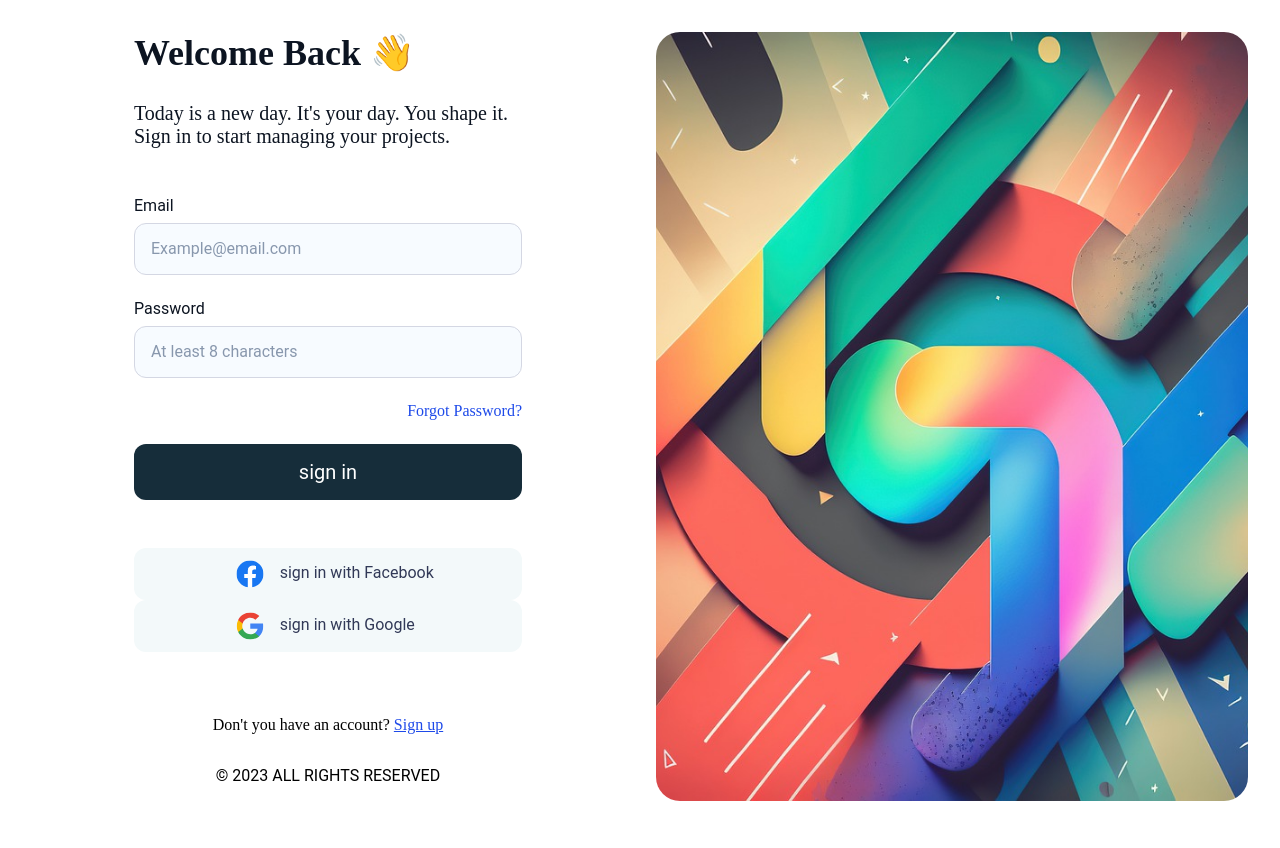
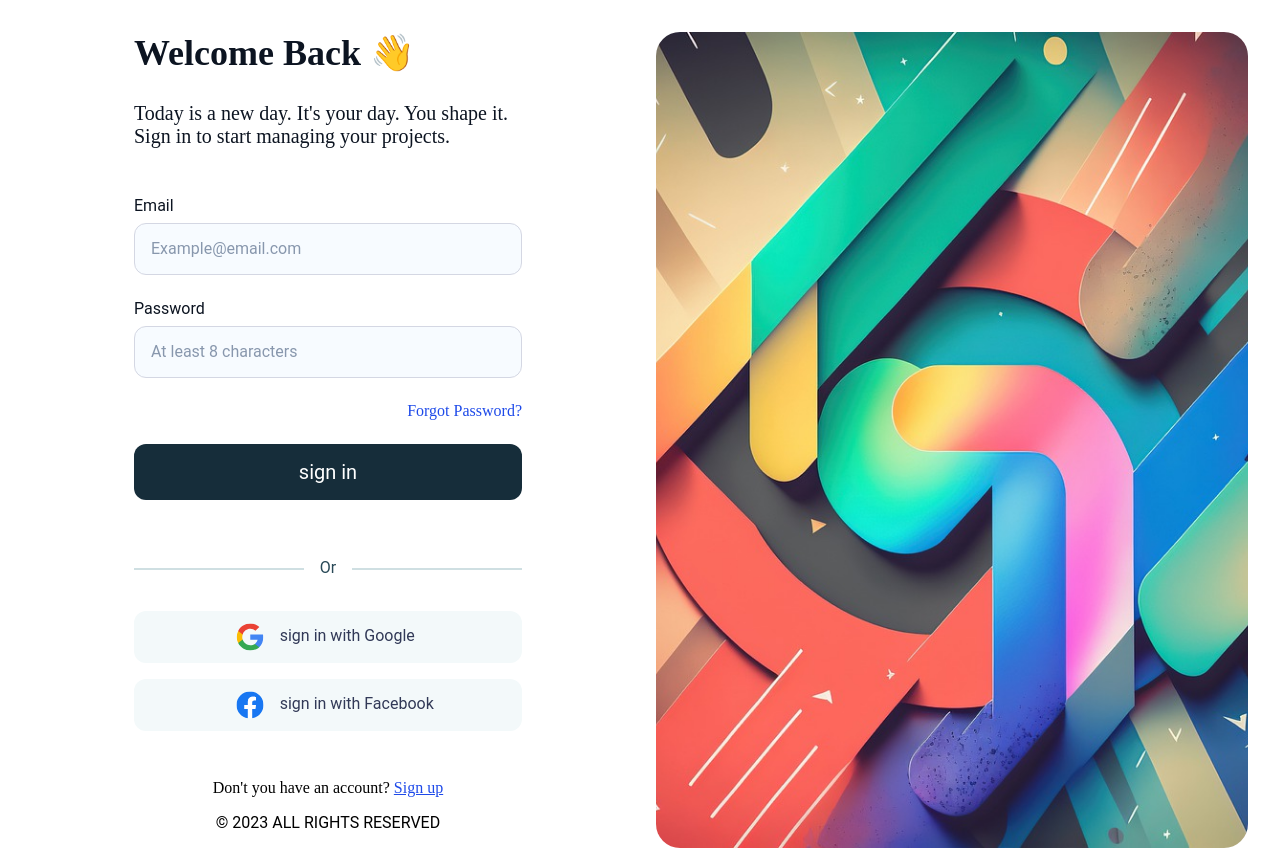
Before and after one commit to younesRekik15/loginPage-community_reactVersion, a React (Vite) app: page / in a window 1280 px wide. Before the commit the page ends 801 px from the top, so only its background shows below. Built offline with nearby package versions, Linux system fonts and the light colour scheme; a web font is replaced by a local one.

Commit message:
added the or bar
added spacing between the social buttons

```diff
--- a/src/App.css
+++ b/src/App.css
@@ -86,8 +86,52 @@ form {
   margin-left: auto;
 }
 
+.social-buttons-container {
+  display: flex;
+  flex-direction: column;
+  gap: 16px;
+}
+
+.or-form {
+  display: flex;
+  flex-direction: column;
+  gap: 24px;
+}
+
+.or-container {
+  display: flex;
+  justify-content: center;
+  position: relative;
+  z-index: 0;
+}
+
+.or-container::before {
+  content: "";
+  background-color: #CFDFE2;
+  width: 100%;
+  height: 2px;
+  position: absolute;
+  top: 50%;
+  z-index: 0;
+}
+
+.or {
+  display: inline-block;
+  padding: 10px 16px;
+  position: relative;
+  z-index: 1;
+  background-color: #FFFFFF;
+  color: #294957;
+}
+
+.or span {
+  font-family: Roboto;
+  font-size: 16px;
+}
+
 .sign-up {
   text-align: center;
+  margin: 0;
 }
 
 @font-face {
@@ -155,6 +199,18 @@ form {
 form {
   gap: 16px;
 }
+
+.or-form {
+  gap: 16px;
+}
+
+.or {
+  padding-top: 18px;
+}
+
+.social-buttons-container {
+  flex-direction: row;
+}
 }
 
 @media only screen and (min-width: 871px) {
--- a/src/App.tsx
+++ b/src/App.tsx
@@ -30,15 +30,18 @@ const App = () => {
             <a className="forgot-password">Forgot Password?</a>
             <MainButton width={{ width: "100%" }}>sign in</MainButton>
           </form>
-          <div className="social-buttons-container">
-            <SocialButton
-              brandName="Facebook"
-              width={{ width: "100%" }}
-            ></SocialButton>
-            <SocialButton
-              brandName="Google"
-              width={{ width: "100%" }}
-            ></SocialButton>
+          <div className="or-form">
+            <div className="or-container"><span className="or"><span>Or</span> <span className="small-screen-only">sign in with</span></span></div>
+            <div className="social-buttons-container">
+              <SocialButton
+                brandName="Google"
+                width={{ width: "100%" }}
+              ></SocialButton>
+              <SocialButton
+                brandName="Facebook"
+                width={{ width: "100%" }}
+              ></SocialButton>
+            </div>
           </div>
           <p className="sign-up">
             Don't you have an account? <a href="">Sign up</a>
```
